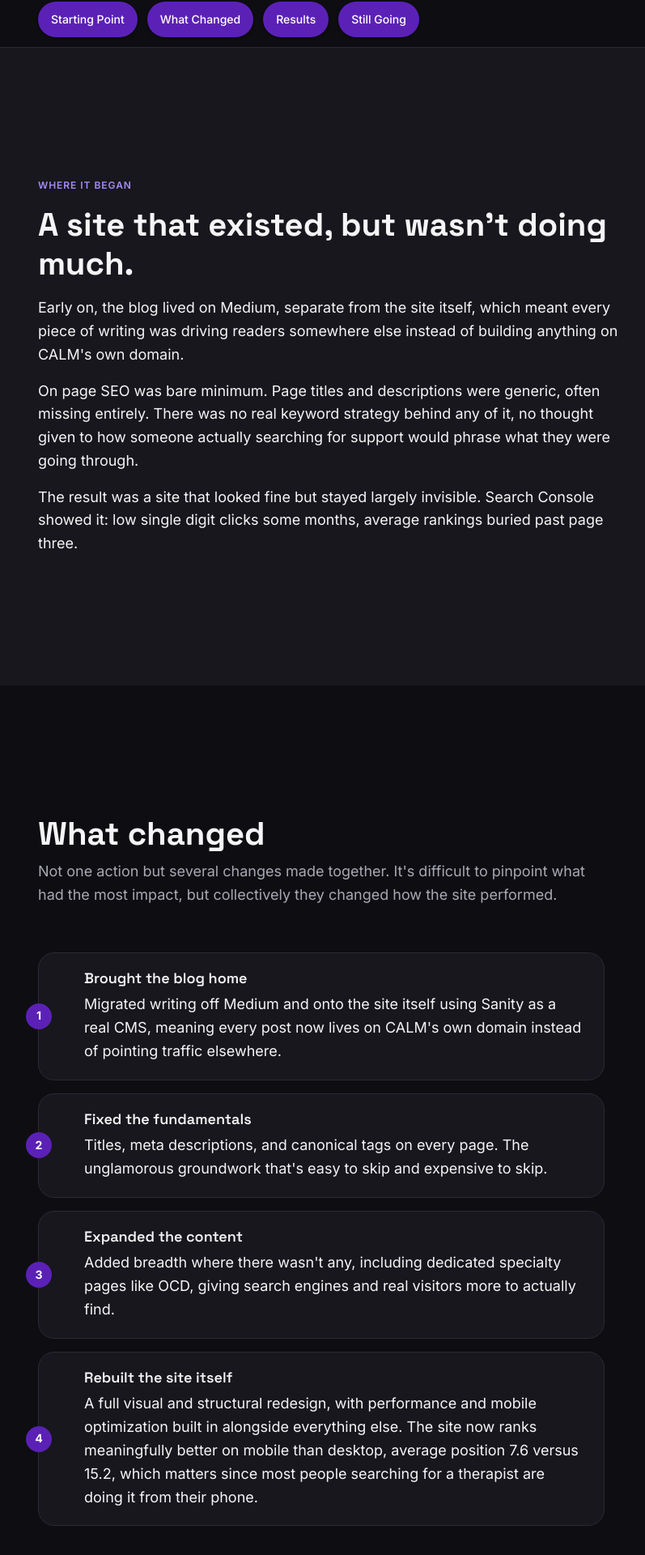
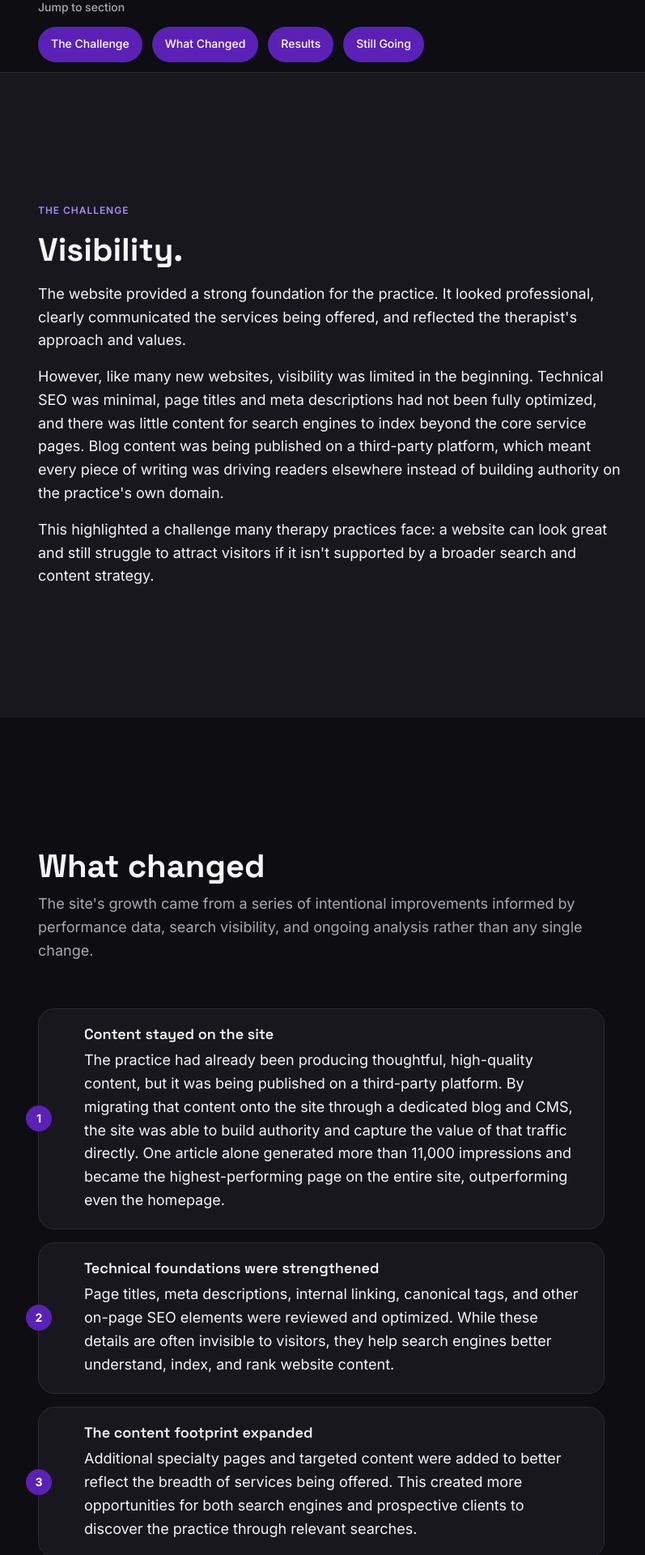
Before and after one commit to mazenswar/binswar, a Next.js app: page /case-studies/calm-therapy in a window 1280 px wide. Shown: the part 845-2765 px from the top of the page at 81% size, without its empty margins (41-838 px from the left). Built offline with nearby package versions, Linux system fonts and the light colour scheme; a web font is replaced by a local one.

Commit message:
v1.1.6 updated case study and calendly links

```diff
--- a/src/app/case-studies/calm-therapy/page.js
+++ b/src/app/case-studies/calm-therapy/page.js
@@ -17,9 +17,9 @@ export const metadata = generateMeta({
 
 const pageHeroConfig = {
 	eyebrow: "Case Study",
-	heading: "The first site I ever built end to end, and what it taught me.",
+	heading: "Building a digital foundation for long-term growth.",
 	subheading:
-		"CALM Therapy is a New Jersey practice I've worked with since before Binswar existed. I handled the website, the SEO, and everything digital, from a blank page to where it stands today. I didn't start out knowing this work. I learned it by doing it, on a real practice, with real stakes, and that's exactly why I trust what I know now.",
+		"This case study follows the development of an East Coast-based therapy practice whose website was built from the ground up, including design, content strategy, technical SEO, accessibility, analytics, and ongoing search optimization. What began as a new website evolved into a long-term digital asset that continues to generate visibility, attract prospective clients, and support the growth of the practice.",
 	align: "left",
 	illustration: <TrendUp />,
 };
@@ -27,7 +27,7 @@ const pageHeroConfig = {
 const chipNavConfig = {
 	label: "Jump to section",
 	chips: [
-		{ id: "starting-point", label: "Starting Point" },
+		{ id: "starting-point", label: "The Challenge" },
 		{ id: "what-changed", label: "What Changed" },
 		{ id: "results", label: "Results" },
 		{ id: "still-going", label: "Still Going" },
@@ -36,12 +36,12 @@ const chipNavConfig = {
 
 const startingPointConfig = {
 	id: "starting-point",
-	eyebrow: "Where it began",
-	heading: "A site that existed, but wasn't doing much.",
+	eyebrow: "The challenge",
+	heading: "Visibility.",
 	paragraphs: [
-		"Early on, the blog lived on Medium, separate from the site itself, which meant every piece of writing was driving readers somewhere else instead of building anything on CALM's own domain.",
-		"On page SEO was bare minimum. Page titles and descriptions were generic, often missing entirely. There was no real keyword strategy behind any of it, no thought given to how someone actually searching for support would phrase what they were going through.",
-		"The result was a site that looked fine but stayed largely invisible. Search Console showed it: low single digit clicks some months, average rankings buried past page three.",
+		"The website provided a strong foundation for the practice. It looked professional, clearly communicated the services being offered, and reflected the therapist's approach and values.",
+		"However, like many new websites, visibility was limited in the beginning. Technical SEO was minimal, page titles and meta descriptions had not been fully optimized, and there was little content for search engines to index beyond the core service pages. Blog content was being published on a third-party platform, which meant every piece of writing was driving readers elsewhere instead of building authority on the practice's own domain.",
+		"This highlighted a challenge many therapy practices face: a website can look great and still struggle to attract visitors if it isn't supported by a broader search and content strategy.",
 	],
 	classNames: "blockTint",
 };
@@ -49,39 +49,39 @@ const startingPointConfig = {
 const whatChangedConfig = {
 	heading: "What changed",
 	subheading:
-		"Not one action but several changes made together. It's difficult to pinpoint what had the most impact, but collectively they changed how the site performed.",
+		"The site's growth came from a series of intentional improvements informed by performance data, search visibility, and ongoing analysis rather than any single change.",
 	cta: false,
 	steps: [
 		{
 			id: "step-1",
-			title: "Brought the blog home",
+			title: "Content stayed on the site",
 			description:
-				"Migrated writing off Medium and onto the site itself using Sanity as a real CMS, meaning every post now lives on CALM's own domain instead of pointing traffic elsewhere.",
+				"The practice had already been producing thoughtful, high-quality content, but it was being published on a third-party platform. By migrating that content onto the site through a dedicated blog and CMS, the site was able to build authority and capture the value of that traffic directly. One article alone generated more than 11,000 impressions and became the highest-performing page on the entire site, outperforming even the homepage.",
 		},
 		{
 			id: "step-2",
-			title: "Fixed the fundamentals",
+			title: "Technical foundations were strengthened",
 			description:
-				"Titles, meta descriptions, and canonical tags on every page. The unglamorous groundwork that's easy to skip and expensive to skip.",
+				"Page titles, meta descriptions, internal linking, canonical tags, and other on-page SEO elements were reviewed and optimized. While these details are often invisible to visitors, they help search engines better understand, index, and rank website content.",
 		},
 		{
 			id: "step-3",
-			title: "Expanded the content",
+			title: "The content footprint expanded",
 			description:
-				"Added breadth where there wasn't any, including dedicated specialty pages like OCD, giving search engines and real visitors more to actually find.",
+				"Additional specialty pages and targeted content were added to better reflect the breadth of services being offered. This created more opportunities for both search engines and prospective clients to discover the practice through relevant searches.",
 		},
 		{
 			id: "step-4",
-			title: "Rebuilt the site itself",
+			title: "The site was rebuilt",
 			description:
-				"A full visual and structural redesign, with performance and mobile optimization built in alongside everything else. The site now ranks meaningfully better on mobile than desktop, average position 7.6 versus 15.2, which matters since most people searching for a therapist are doing it from their phone.",
+				"A full visual and structural redesign with performance and mobile optimization built in. The site now ranks meaningfully better on mobile than desktop, average position 7.6 versus 15.2, which matters since most people searching for a therapist are doing it from their phone.",
 		},
 	],
 };
 
 const statGridConfig = {
 	id: "results",
-	heading: "The results, plainly",
+	heading: "The results",
 	subheading:
 		"Averages across full months. Pulled directly from Google Search Console.",
 	stats: [
@@ -116,7 +116,7 @@ const positionTrendConfig = {
 	id: "trend-position",
 	heading: "Average position over time",
 	subheading:
-		"Every other month shown for clarity. Position got worse before it got better, then held steady in the page-one range.",
+		"The goal was not a short-term traffic spike but sustained improvement over time. While rankings naturally fluctuate, the long-term trend reflects steady gains as content expanded, technical improvements accumulated, and the site's authority grew.",
 	unitLabel: "Average position",
 	invert: true,
 	points: [
@@ -131,14 +131,13 @@ const positionTrendConfig = {
 	],
 	footnote:
 		"Source: Google Search Console, sampled every other month, Feb 2025 – Apr 2026.",
-	// classNames: "blockTint",
 };
 
 const impressionsTrendConfig = {
 	id: "trend-impressions",
 	heading: "Monthly impressions over time",
 	subheading:
-		"Every other month shown for clarity. From scattered double digits to a sustained four-figure plateau.",
+		"As the site's visibility increased, it began appearing more frequently in relevant search results, creating more opportunities for prospective clients to discover the practice. The growth below reflects a steady expansion in the site's search presence over time.",
 	unitLabel: "Impressions",
 	invert: false,
 	points: [
@@ -158,42 +157,32 @@ const impressionsTrendConfig = {
 
 const stillGoingConfig = {
 	id: "still-going",
-	eyebrow: "Still going",
+	eyebrow: "SEO is an ongoing process",
 	heading: "This isn't a finished story.",
 	paragraphs: [
-		"Some pages on the site still aren't pulling their weight. The fees and insurance page, for example, gets real impressions but almost no clicks, something worth digging into rather than hiding.",
-		"That's the nature of SEO. It's not a one-time fix you launch and forget, it's an ongoing effort that keeps responding to what's actually happening in search. CALM's results came from sustained attention over time, not a single redesign.",
+		"One of the most common misconceptions about SEO is that it's something you set up once and forget. In reality, search visibility develops over time. Search engines continually evaluate content, user behavior, site structure, and relevance, which means rankings naturally change as websites grow and evolve.",
+		"The results shown here were not the product of a single change. They emerged from a combination of strong technical foundations, thoughtful content, expanded site structure, and ongoing improvements that helped the website become more useful to both visitors and search engines.",
+		"Some pages still aren't pulling their weight. The fees and insurance page, for example, gets real impressions but almost no clicks. That's worth digging into rather than ignoring, and it's a good example of the kind of ongoing analysis that keeps a site moving in the right direction.",
 	],
-	// classNames: "blockTint",
-};
-const blogProofConfig = {
-	id: "blog-proof",
-	eyebrow: "One specific result",
-	heading:
-		"One blog post outperformed every page on the site, including the homepage.",
-	paragraphs: [
-		"After moving the blog onto the site itself, a single post on compassion and integrity pulled in over 11,000 impressions, more than four times the homepage's total, and became the single best-performing page on the entire site.",
-		"That's the clearest evidence that bringing the writing home, rather than leaving it on Medium, actually mattered. One well-written post, sitting on the domain it's meant to support, did more work than the rest of the site combined.",
-	],
-	classNames: "blockTint",
 };
 
 const ctaBannerConfig = {
 	heading: "Want to see what this looks like for your practice?",
 	subheading:
 		"Every site starts somewhere. Let's talk about where yours could go.",
-	variant: "brand",
+	// variant: "brand",
+	classNames: "blockTint",
 	cta: {
 		text: "Book a free consultation",
 		href: "https://calendly.com/mazen-binswar/30min",
 		variant: "primary",
+		external: true,
 	},
 	secondaryCta: {
 		text: "See our services",
 		href: "/services",
 		variant: "secondary",
 	},
-	// classNames: "blockTint",
 };
 
 export default function CalmCaseStudyPage() {
@@ -207,7 +196,6 @@ export default function CalmCaseStudyPage() {
 			<TrendChart trendChartConfig={positionTrendConfig} />
 			<TrendChart trendChartConfig={impressionsTrendConfig} />
 			<TwoColumn twoColumnConfig={stillGoingConfig} />
-			<TwoColumn twoColumnConfig={blogProofConfig} />
 			<CTABanner ctaBannerConfig={ctaBannerConfig} />
 		</>
 	);
--- a/src/app/components/navbarpulse/NavbarPulse.js
+++ b/src/app/components/navbarpulse/NavbarPulse.js
@@ -25,10 +25,6 @@ const navConfig = {
 			id: "services",
 			label: "Services",
 			href: "/services",
-			// items: [
-			// 	{ id: "websites", label: "Websites", href: "/websites" },
-			// 	{ id: "audit", label: "Audit", href: "/audit" },
-			// ],
 		},
 		{
 			id: "case-studies",
--- a/src/app/components/sections/steps/Steps.js
+++ b/src/app/components/sections/steps/Steps.js
@@ -75,7 +75,7 @@ export default function Steps({ stepsConfig }) {
 						<Button
 							className="steps__cta"
 							text="See our full process"
-							href="/websites/process"
+							href="/services/websites/process"
 							variant="secondary"
 						/>
 					) : null}
--- a/src/app/page.js
+++ b/src/app/page.js
@@ -26,8 +26,9 @@ const heroConfig = {
 		"We help therapists and small practices build a web presence that reflects the quality of their work and helps the right clients find them.",
 	cta: {
 		text: "Book a free consultation",
-		href: "/contact",
+		href: "https://calendly.com/mazen-binswar/30min",
 		variant: "primary",
+		external: true,
 	},
 	// ctaSecondary: {
 	// 	text: "Already have a website? Request an audit",
```
Also changed, not shown: src/app/services/audit/page.js (+1 -7 lines), src/app/services/websites/page.js (+1 -12 lines).
